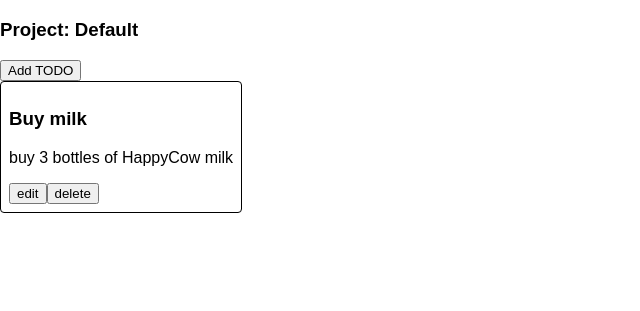
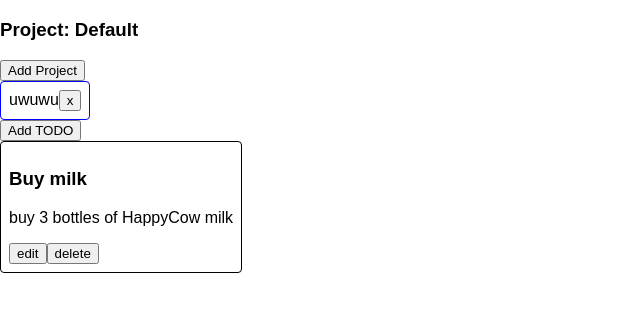
Before and after one commit to DavidBonelo/JsTodoList, a website built with webpack: page src/index.html in a window 1280 px wide. Shown: the part 61-372 px from the top of the page, without its empty margins (0-640 px from the left). Built offline with nearby package versions, Linux system fonts and the light colour scheme.

Commit message:
add projectView

```diff
--- a/src/css/style.css
+++ b/src/css/style.css
@@ -12,3 +12,10 @@ body {
     border: 1px solid black;
     border-radius: 4px;
 }
+
+.project {
+    display: inline-block;
+    padding: 8px;
+    border: 1px solid blue;
+    border-radius: 4px;
+}
--- a/src/index.html
+++ b/src/index.html
@@ -8,6 +8,8 @@
   <body>
     <h1>Todo List</h1>
     <h3>Project: Default</h3>
+    <button id="add-project">Add Project</button>
+    <div id="projects"></div>
     <button id="add-todo">Add TODO</button>
     <div class="todos"></div>
     <dialog id="dialog">
--- a/src/index.js
+++ b/src/index.js
@@ -1,10 +1,10 @@
 import "./css/style.css";
+import TodosController from "./js/todosController.js";
 import ScreenController from "./js/ScreenController.js";
 import ProjectsController from "./js/projectsController.js";
-import TodosController from "./js/todosController.js";
 
 const todosController = new TodosController();
-const projectsController = new ProjectsController(todosController);
+const projectsController = new ProjectsController();
 
 todosController.addTodo({
   title: "Buy milk",
@@ -14,4 +14,7 @@ todosController.addTodo({
   project: "default",
 });
 
-const screenController = new ScreenController(todosController);
+const screenController = new ScreenController(
+  todosController,
+  projectsController
+);
--- a/src/js/ScreenController.js
+++ b/src/js/ScreenController.js
@@ -1,15 +1,21 @@
 import TodoFormModal from "./components/todoFormModal.js";
 import TodoView from "./components/todoView.js";
+import ProjectView from "./components/projectView.js";
 
 export default class ScreenController {
   todoFormModal = new TodoFormModal();
   todosDiv = document.querySelector(".todos");
-  addBtn = document.getElementById("add-todo");
+  addTodoBtn = document.getElementById("add-todo");
+  projectsDiv = document.getElementById("projects");
+  addProjectBtn = document.getElementById("add-project");
 
-  constructor(todosController) {
+  constructor(todosController, projectsController) {
     this.todosController = todosController;
-    this.addBtn.onclick = () =>
+    this.projectsController = projectsController;
+    this.addTodoBtn.onclick = () =>
       this.todoFormModal.open(this.addTodo.bind(this));
+    const project = this.projectsController.addProject("uwuwu");
+    this.projectsDiv.appendChild(new ProjectView(project).projectDiv);
 
     const todos = todosController.getTodos();
     console.log(todos);
--- /dev/null
+++ b/src/js/components/projectView.js
@@ -0,0 +1,20 @@
+export default class ProjectView {
+  constructor(project) {
+    this.project = project;
+    this.projectDiv = document.createElement("div");
+    this.renderProject();
+  }
+
+  renderProject() {
+    this.projectDiv.innerText = this.project.name;
+    this.projectDiv.classList.add("project");
+    const deleteButton = document.createElement("button");
+    deleteButton.innerText = "x";
+    deleteButton.onclick = () => this.deleteProject();
+    this.projectDiv.appendChild(deleteButton);
+  }
+
+  deleteProject() {
+    this.projectDiv.remove();
+  }
+}
--- a/src/js/projectsController.js
+++ b/src/js/projectsController.js
@@ -1,10 +1,9 @@
-import Project from "./models/project";
+import Project from "./models/project.js";
 
 export default class ProjectsController {
   projects = [];
 
-  constructor(todosController) {
-    this.todosController = todosController;
+  constructor() {
     if (this.projects.length < 1) {
       this.projects.push(new Project("default"));
     }
@@ -23,7 +22,6 @@ export default class ProjectsController {
   removeProject(projectId) {
     const projectIdx = this.projects.findIndex((p) => p.id === projectId);
     if (projectIdx === -1) return undefined;
-    this.todosController.removeTodosByProject(this.projects[projectIdx].name);
     this.projects.splice(projectIdx, 1);
   }
 }
```
